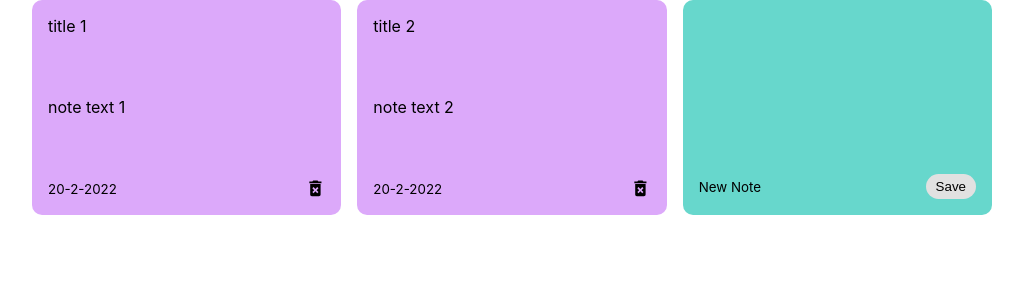
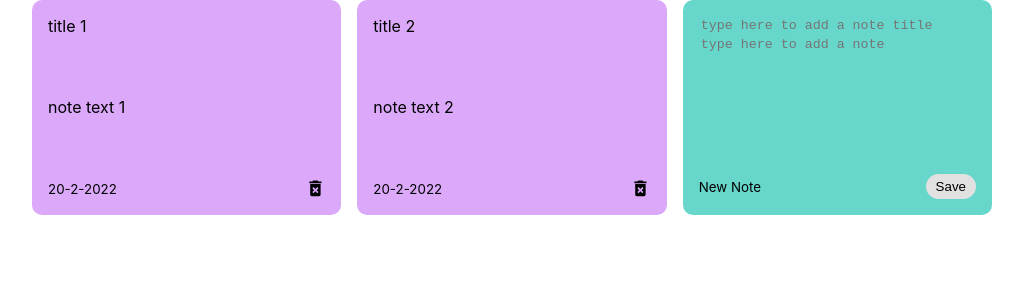
Before and after one commit to salhadeethi/notes-app-react, a React (Create React App) app: page / in a window 1280 px wide. Shown: the top 300 px of the page, without its empty margins (128-1151 px from the left). Built offline with nearby package versions, Linux system fonts and the light colour scheme.

Commit message:
small fix of default text

```diff
--- a/src/component/AddNote.js
+++ b/src/component/AddNote.js
@@ -20,14 +20,14 @@ const AddNote = ({ handleAddNote }) => {
     return (<div className="note new">
          <textarea rows='1'
         cols='10'
-        placeholser='type here to add a note title'
+        placeholder='type here to add a note title'
         value={noteTitle}
         onChange={noteTitleChange}
         wrap="off">
         </textarea>
         <textarea rows='9'
         cols='10'
-        placeholser='type here to add a note'
+        placeholder='type here to add a note'
         value={noteText}
         onChange={noteChange}>
         </textarea>
```
